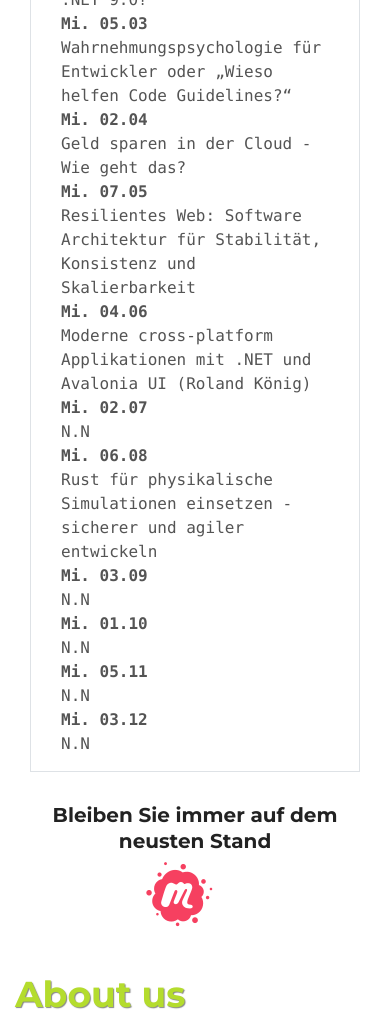
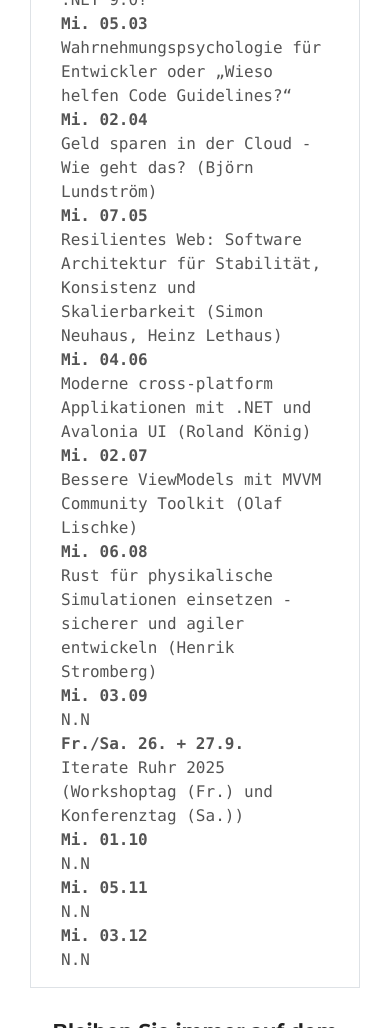
Before and after one commit to DoDotNET/www.do-dotnet.de, a plain HTML site: page docs/index.html in a window 390 px wide. Shown: the part 1720-2748 px from the top of the page. Drawn offline with nearby package versions, Linux system fonts and the light colour scheme; some packages are replaced by stand-ins of ours; a script that the page names is missing.

Commit message:
Update index.html (Juli, August und iterate Ruhr)

```diff
--- a/docs/index.html
+++ b/docs/index.html
@@ -231,13 +231,13 @@
                 Mi. 02.04
             </div>
             <div class="col-md-10">
-                Geld sparen in der Cloud - Wie geht das?
+                Geld sparen in der Cloud - Wie geht das? (Björn Lundström)
             </div>
             <div class="col-md-2">
                 Mi. 07.05
             </div>
             <div class="col-md-10">
-                Resilientes Web: Software Architektur für Stabilität, Konsistenz und Skalierbarkeit
+                Resilientes Web: Software Architektur für Stabilität, Konsistenz und Skalierbarkeit (Simon Neuhaus, Heinz Lethaus)
             </div>
             <div class="col-md-2">
                 Mi. 04.06
@@ -249,19 +249,25 @@
                 Mi. 02.07
             </div>
             <div class="col-md-10">
-                N.N
+               Bessere ViewModels mit MVVM Community Toolkit (Olaf Lischke)
             </div>
             <div class="col-md-2">
                 Mi. 06.08
             </div>
             <div class="col-md-10">
-                Rust für physikalische Simulationen einsetzen - sicherer und agiler entwickeln
+                Rust für physikalische Simulationen einsetzen - sicherer und agiler entwickeln (Henrik Stromberg)
             </div>
             <div class="col-md-2">
                 Mi. 03.09
             </div>
             <div class="col-md-10">
                 N.N
+            </div>
+            <div class="col-md-2">
+                Fr./Sa. 26. + 27.9.
+            </div>
+            <div class="col-md-10">
+                Iterate Ruhr 2025 (Workshoptag (Fr.) und Konferenztag (Sa.))
             </div>
             <div class="col-md-2">
                 Mi. 01.10
```
